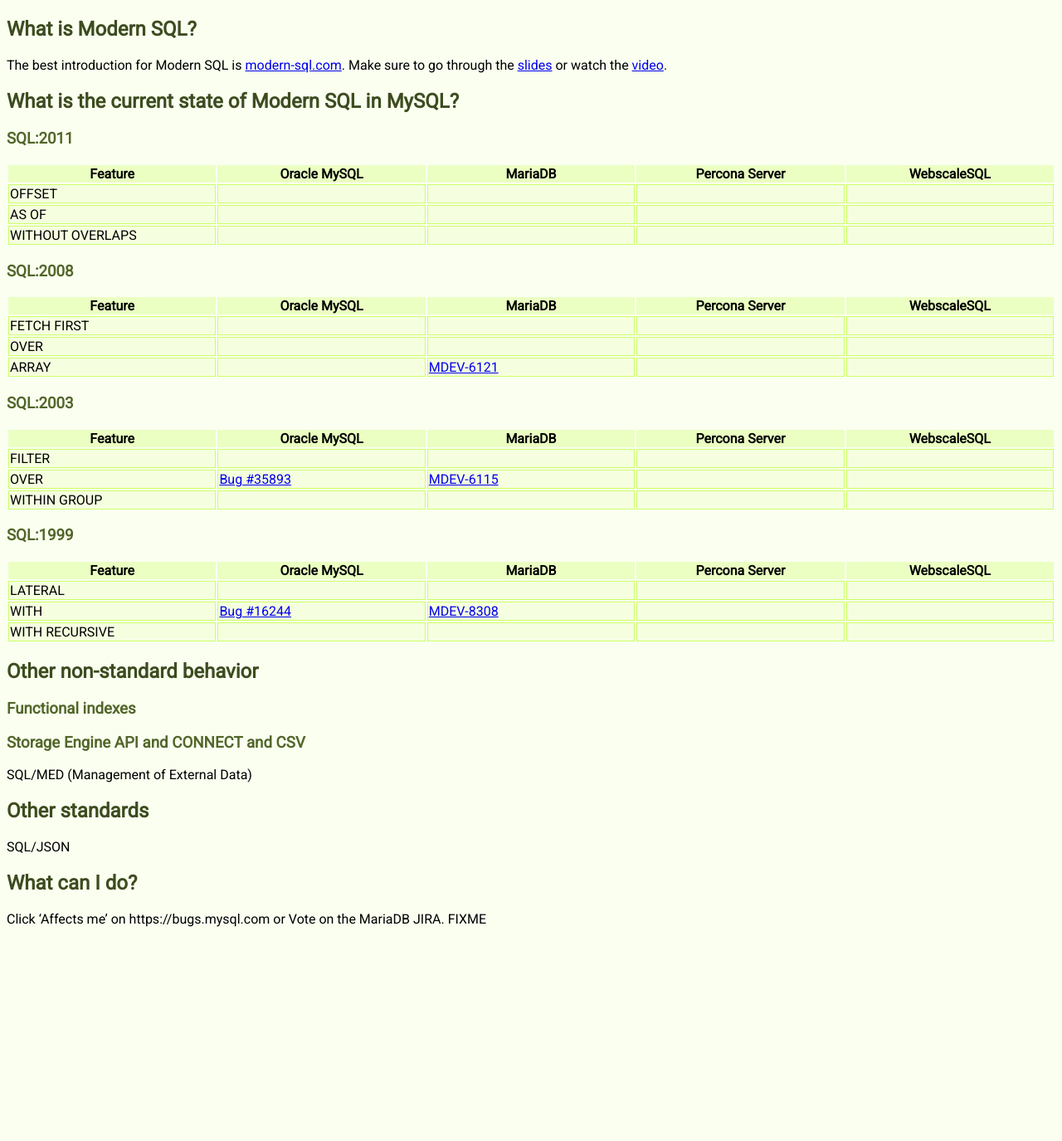
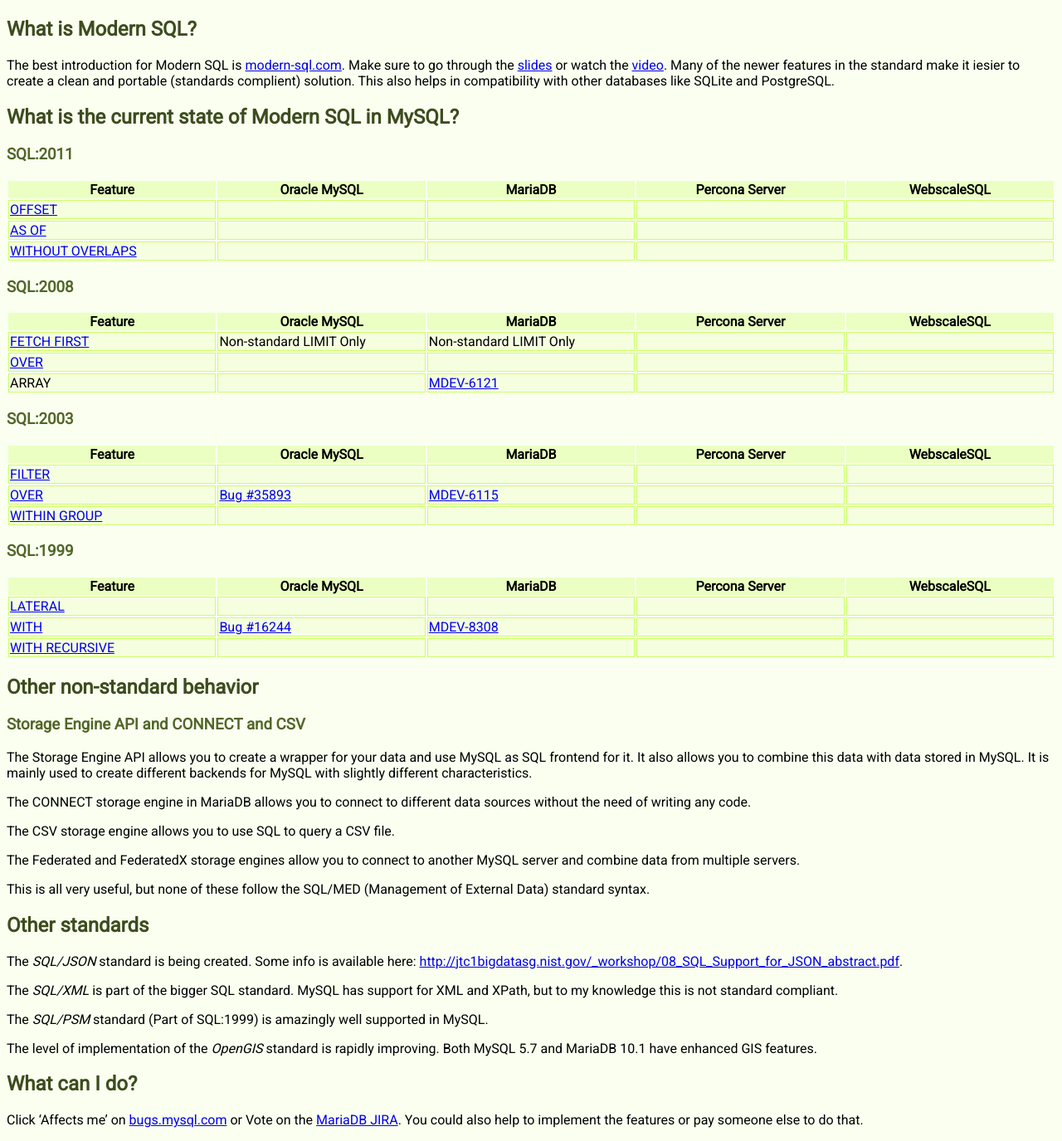
Before and after one commit to dveeden/modern-sql-in-mysql, a Jekyll site: the page built from index.md, in a window 1280 px wide. Shown: the whole page at 83% size. Built offline with Jekyll 4.4.1, drawn with Linux system fonts in a browser that asks for light colours; before the commit the page ends 1133 px from its top, so only the background shows below that.

Commit message:
Update: slide links and text

```diff
--- a/_config.yml
+++ b/_config.yml
@@ -1 +1,3 @@
+title: ModernSQL in MySQL
+
 markdown: kramdown
--- a/index.md
+++ b/index.md
@@ -6,6 +6,9 @@ layout: default
 The best introduction for Modern SQL is [modern-sql.com](http://modern-sql.com). Make sure to go
 through the [slides](http://modern-sql.com/slides) or watch the
  [video](http://modern-sql.com/video).
+Many of the newer features in the standard make it iesier to create a clean
+and portable (standards complient) solution. This also helps in compatibility
+with other databases like SQLite and PostgreSQL.
 
 ## What is the current state of Modern SQL in MySQL?
 
@@ -13,50 +16,68 @@ through the [slides](http://modern-sql.com/slides) or watch the
 
 Feature          | Oracle MySQL   | MariaDB        | Percona Server | WebscaleSQL
 -----------------|----------------|----------------|----------------|------------
-OFFSET           |
-AS OF            |
-WITHOUT OVERLAPS |
+[OFFSET](http://www.slideshare.net/MarkusWinand/modern-sql/113)           |
+[AS OF](http://www.slideshare.net/MarkusWinand/modern-sql/118)            |
+[WITHOUT OVERLAPS](http://www.slideshare.net/MarkusWinand/modern-sql/129) |
 
 ### SQL:2008
 
 Feature          | Oracle MySQL   | MariaDB        | Percona Server | WebscaleSQL
 -----------------|----------------|----------------|----------------|------------
-FETCH FIRST      |
-OVER             |
+[FETCH FIRST](http://www.slideshare.net/MarkusWinand/modern-sql/107)      | Non-standard LIMIT Only | Non-standard LIMIT Only |
+[OVER](http://www.slideshare.net/MarkusWinand/modern-sql/101)             |
 ARRAY            | | [MDEV-6121](https://mariadb.atlassian.net/browse/MDEV-6121)
-
 
 ### SQL:2003
 
 Feature          | Oracle MySQL   | MariaDB        | Percona Server | WebscaleSQL
 -----------------|----------------|----------------|----------------|------------
-FILTER           |
-OVER             | [Bug #35893](https://bugs.mysql.com/bug.php?id=35893) | [MDEV-6115](https://mariadb.atlassian.net/browse/MDEV-6115)
-WITHIN GROUP     |
-
-
+[FILTER](http://www.slideshare.net/MarkusWinand/modern-sql/61)           |
+[OVER](http://www.slideshare.net/MarkusWinand/modern-sql/61)             | [Bug #35893](https://bugs.mysql.com/bug.php?id=35893) | [MDEV-6115](https://mariadb.atlassian.net/browse/MDEV-6115)
+[WITHIN GROUP](http://www.slideshare.net/MarkusWinand/modern-sql/95)     |
 
 ### SQL:1999
 
 Feature        | Oracle MySQL   | MariaDB        | Percona Server | WebscaleSQL
 ---------------|----------------|----------------|----------------|------------
-LATERAL        |
-WITH           | [Bug #16244](https://bugs.mysql.com/bug.php?id=16244) | [MDEV-8308](https://mariadb.atlassian.net/browse/MDEV-8308)
-WITH RECURSIVE |
+[LATERAL](http://www.slideshare.net/MarkusWinand/modern-sql/3)        |
+[WITH](http://www.slideshare.net/MarkusWinand/modern-sql/18)           | [Bug #16244](https://bugs.mysql.com/bug.php?id=16244) | [MDEV-8308](https://mariadb.atlassian.net/browse/MDEV-8308)
+[WITH RECURSIVE](http://www.slideshare.net/MarkusWinand/modern-sql/40) |
 
 ## Other non-standard behavior
 
-### Functional indexes
-
 ### Storage Engine API and CONNECT and CSV
 
-SQL/MED (Management of External Data)
+The Storage Engine API allows you to create a wrapper for your data and use
+MySQL as SQL frontend for it. It also allows you to combine this data with
+data stored in MySQL. It is mainly used to create different backends for
+MySQL with slightly different characteristics.
+
+The CONNECT storage engine in MariaDB allows you to connect to different
+data sources without the need of writing any code.
+
+The CSV storage engine allows you to use SQL to query a CSV file.
+
+The Federated and FederatedX storage engines allow you to connect to
+another MySQL server and combine data from multiple servers.
+
+This is all very useful, but none of these follow the
+SQL/MED (Management of External Data) standard syntax.
 
 ## Other standards
 
-SQL/JSON
+The *SQL/JSON* standard is being created. Some info is available here:
+[http://jtc1bigdatasg.nist.gov/_workshop/08_SQL_Support_for_JSON_abstract.pdf](http://jtc1bigdatasg.nist.gov/_workshop/08_SQL_Support_for_JSON_abstract.pdf).
+
+The *SQL/XML* is part of the bigger SQL standard. MySQL has support for XML and XPath, but to my knowledge this is not
+standard compliant.
+
+The *SQL/PSM* standard (Part of SQL:1999) is amazingly well supported in MySQL.
+
+The level of implementation of the *OpenGIS* standard is rapidly improving. Both MySQL 5.7 and MariaDB 10.1 have enhanced
+GIS features.
 
 ## What can I do?
 
-Click 'Affects me' on https://bugs.mysql.com or Vote on the MariaDB JIRA.
-FIXME
+Click 'Affects me' on [bugs.mysql.com](https://bugs.mysql.com) or Vote on the [MariaDB JIRA](https://mariadb.atlassian.net).
+You could also help to implement the features or pay someone else to do that.
```
